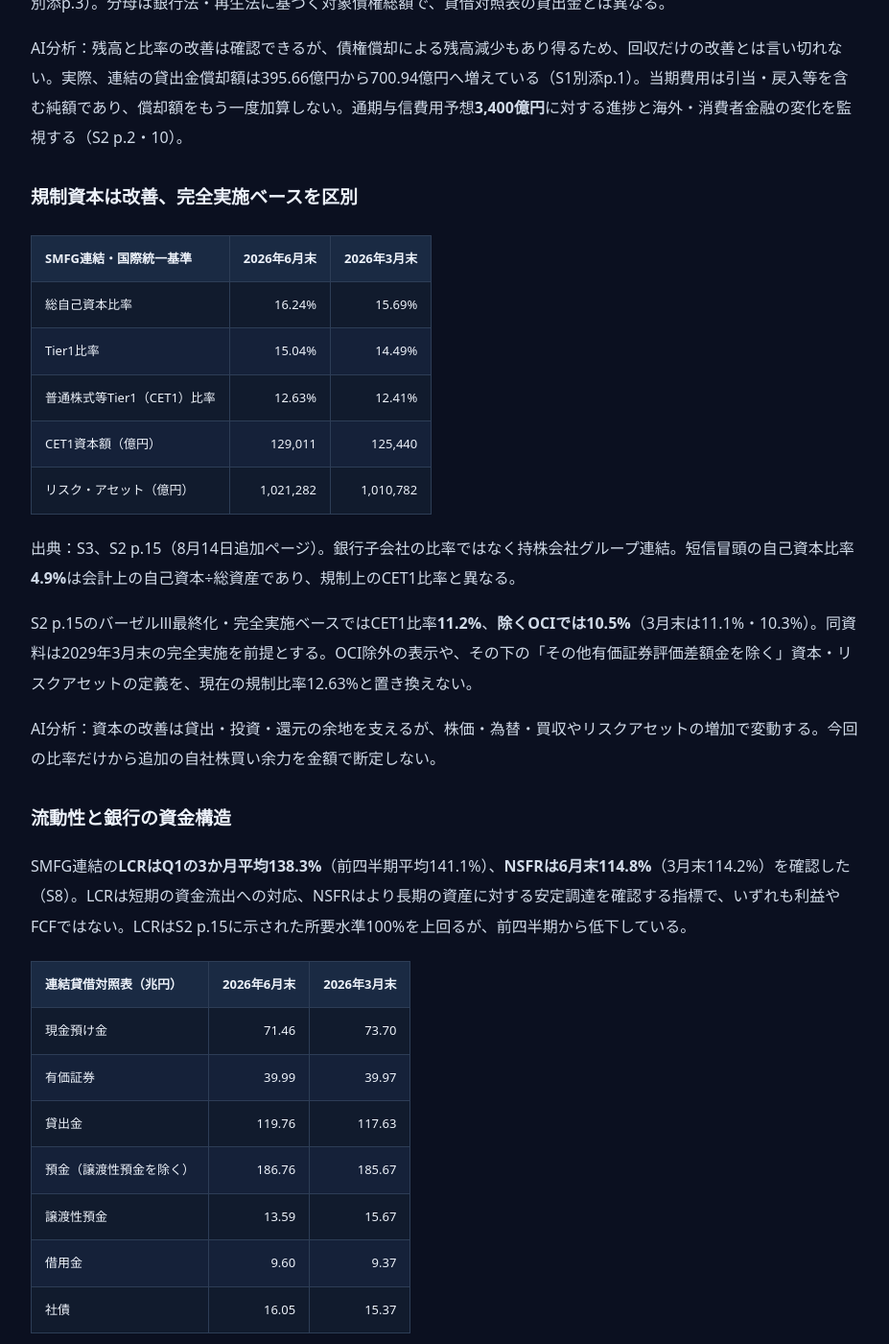
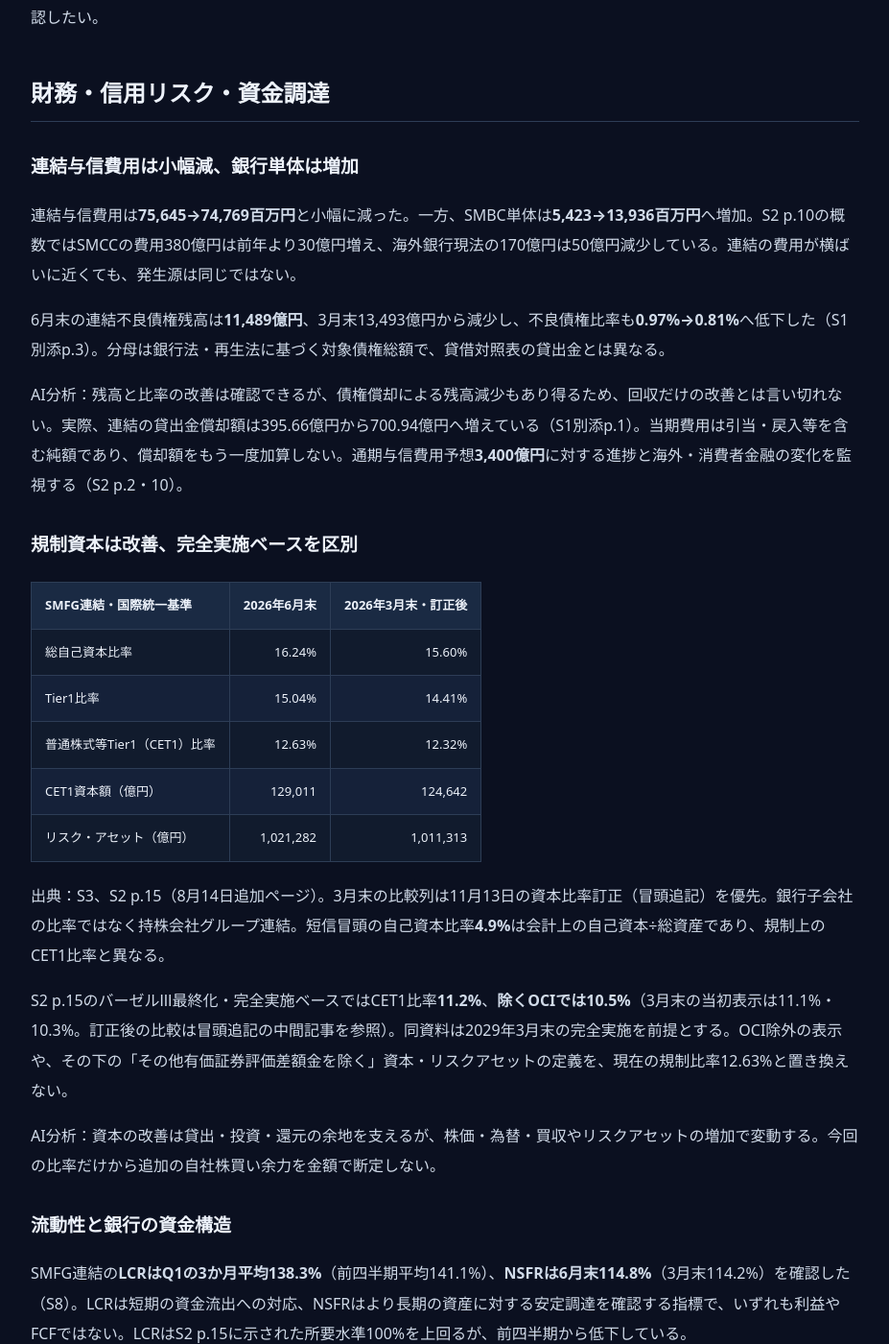
Before and after one commit to nick-shu3/investment-tankyu, a Jekyll site: the page built from _articles/smfg-fy2026-q1.md, in a window 1280 px wide and 1400 px high, scrolled down 6289 px. Shown: the whole window at 96% size, without its empty margins (176-1103 px from the left). Built offline with Jekyll 4.4.1, drawn with Linux system fonts in a browser that asks for light colours; some of the changed text lies outside the part shown.

Commit message:
Analyze SMFG interim results and record official prior-period corrections

```diff
--- a/_articles/smfg-fy2026-q1.md
+++ b/_articles/smfg-fy2026-q1.md
@@ -3,9 +3,9 @@ title: "SMFG 2027年3月期Q1決算｜国内増益と市場収益の持続性"
 company_id: smfg
 period: FY2026-Q1
 published: "2026-10-28"
-updated: "2026-10-28"
+updated: "2026-11-18"
 announcement: "2026-07-31"
-review_status: 公式資料照合・AI分析
+review_status: 公式資料照合・AI分析（会社訂正反映）
 rating: 好調
 rating_date: "2026-10-28"
 rating_reason: 国内の預貸金収益と手数料が伸び、経費率も改善。市場・売却益への依存、海外事業の減益、与信と金利リスクを継続監視する。
@@ -15,6 +15,14 @@ conclusions:
   - 親会社株主純利益は5,014億円、33.0%増。投信解約益やETF売却益も含み、増益の持続性を分けて判断する。
   - グローバル事業は減益。CET1比率12.63%と流動性を確認し、海外の採算改善と信用リスクを追う。
 ---
+
+## 2026年11月18日追記：会社の決算訂正
+
+11月13日、会社は2026年3月期の買入金銭債権の時価測定の誤りを公表した。3月末の総資産は328,411,534百万円、純資産は15,864,931百万円へ訂正。Q1の包括利益も訂正されたが、**本記事のQ1経常収益・経常利益・純利益、6月末CET1比率12.63%は変更なし**。下の規制資本表は比較元の3月末値を訂正後へ変更した。
+
+[訂正理由・影響（11月13日）](https://www.smfg.co.jp/news/pdf/j20261113_04.pdf)、[Q1短信訂正](https://www.smfg.co.jp/investor/financial/latest_statement/2027_3/202703_pr1113.pdf)、[資本比率訂正](https://www.smfg.co.jp/news/pdf/j20261113_03.pdf)を参照。Q1概要資料の完全実施ベースの比率は当初開示時の記録であり、最新の3月末比較値は[中間決算分析]({{ '/articles/smfg-fy2026-q2.html' | relative_url }})を参照する。
+
+**本文の業績評価・予想・次回予定は2026年10月28日時点の記録**であり、今回の追記で当時の評価日を変更しない。最新の中間決算では予想・配当が修正されている。
 
 ## 3行サマリー
 
@@ -149,17 +157,17 @@ AI分析：残高と比率の改善は確認できるが、債権償却による
 
 ### 規制資本は改善、完全実施ベースを区別
 
-| SMFG連結・国際統一基準 | 2026年6月末 | 2026年3月末 |
+| SMFG連結・国際統一基準 | 2026年6月末 | 2026年3月末・訂正後 |
 |:--|--:|--:|
-| 総自己資本比率 | 16.24% | 15.69% |
-| Tier1比率 | 15.04% | 14.49% |
-| 普通株式等Tier1（CET1）比率 | 12.63% | 12.41% |
-| CET1資本額（億円） | 129,011 | 125,440 |
-| リスク・アセット（億円） | <span style="white-space:nowrap">1,021,282</span> | <span style="white-space:nowrap">1,010,782</span> |
+| 総自己資本比率 | 16.24% | 15.60% |
+| Tier1比率 | 15.04% | 14.41% |
+| 普通株式等Tier1（CET1）比率 | 12.63% | 12.32% |
+| CET1資本額（億円） | 129,011 | 124,642 |
+| リスク・アセット（億円） | <span style="white-space:nowrap">1,021,282</span> | <span style="white-space:nowrap">1,011,313</span> |
 
-出典：S3、S2 p.15（8月14日追加ページ）。銀行子会社の比率ではなく持株会社グループ連結。短信冒頭の自己資本比率**4.9%**は会計上の自己資本÷総資産であり、規制上のCET1比率と異なる。
+出典：S3、S2 p.15（8月14日追加ページ）。3月末の比較列は11月13日の資本比率訂正（冒頭追記）を優先。銀行子会社の比率ではなく持株会社グループ連結。短信冒頭の自己資本比率**4.9%**は会計上の自己資本÷総資産であり、規制上のCET1比率と異なる。
 
-S2 p.15のバーゼルⅢ最終化・完全実施ベースではCET1比率**11.2%**、**除くOCIでは10.5%**（3月末は11.1%・10.3%）。同資料は2029年3月末の完全実施を前提とする。OCI除外の表示や、その下の「その他有価証券評価差額金を除く」資本・リスクアセットの定義を、現在の規制比率12.63%と置き換えない。
+S2 p.15のバーゼルⅢ最終化・完全実施ベースではCET1比率**11.2%**、**除くOCIでは10.5%**（3月末の当初表示は11.1%・10.3%。訂正後の比較は冒頭追記の中間記事を参照）。同資料は2029年3月末の完全実施を前提とする。OCI除外の表示や、その下の「その他有価証券評価差額金を除く」資本・リスクアセットの定義を、現在の規制比率12.63%と置き換えない。
 
 AI分析：資本の改善は貸出・投資・還元の余地を支えるが、株価・為替・買収やリスクアセットの増加で変動する。今回の比率だけから追加の自社株買い余力を金額で断定しない。
 
@@ -236,7 +244,7 @@ S5の消却予定日は8月20日であり、ここでは同資料の「予定」
 - **S0**：[会社概要](https://www.smfg.co.jp/company/info/overview.html)、[株式基本情報](https://www.smfg.co.jp/investor/stock/overview.html)。正式名称・コード・上場市場を確認。更新型ページで単一の公表日は記載なし。
 - **S1**：[2027年3月期 第1四半期決算短信〔日本基準〕（連結）](https://www.smfg.co.jp/investor/financial/latest_statement/2027_3/2027_1q_01.pdf)。2026年7月31日公表。冒頭：主要業績・EPS・配当・予想、添付p.3〜5：BS・PL、p.7：会計方針・税金費用、p.8：セグメント、p.9：CF未作成。別添p.1：連結利益の構成、p.2：銀行単体・コア利益、p.3：国内利回り・不良債権、p.4：有価証券。
 - **S2**：[2026年度1Q実績](https://www.smfg.co.jp/investor/financial/latest_statement/2027_3/2027_1q_03.pdf)。2026年7月31日公表、p.15は8月14日追加と明記。p.1〜5：増益要因・投信・ETF・費用、p.7〜10：貸出・与信、p.11〜15：債券・資金構造・資本、p.16〜17：為替影響等調整後の部門実績、p.21：用語定義。
-- **S3**：[2027年3月期第1四半期における自己資本比率の状況について](https://www.smfg.co.jp/news/pdf/j20260814_02.pdf)。2026年8月14日公表。SMFG連結・国際統一基準の表を使用。
+- **S3**：[2027年3月期第1四半期における自己資本比率の状況について](https://www.smfg.co.jp/news/pdf/j20260814_02.pdf)。2026年8月14日公表。11月13日付の訂正を比較列へ反映。SMFG連結・国際統一基準の表を使用。
 - **S4**：[自己株式の取得状況に関するお知らせ](https://www.smfg.co.jp/news/pdf/j20260701_01.pdf)。2026年7月1日公表。6月30日時点の取得累計と約定ベースの注記。
 - **S5**：[自己株式の取得状況および取得終了ならびに自己株式の消却に関するお知らせ](https://www.smfg.co.jp/news/pdf/j20260803_02.pdf)。2026年8月3日公表。7月の取得、取得完了の累計、消却予定を区別。
 - **S6**：[株主還元方針・配当情報](https://www.smfg.co.jp/investor/stock/dividend.html)、[株式基本情報](https://www.smfg.co.jp/investor/stock/overview.html)。累進的配当方針・配当性向、10月1日の2分割実施を確認。更新型ページの公表日は未記載。配当の当期予想・EPSの基準はS1も照合。
@@ -249,4 +257,6 @@ S5の消却予定日は8月20日であり、ここでは同資料の「予定」
 
 ### 更新履歴
 
+- 2026年11月18日：会社の11月13日付訂正を追記し、規制資本表の3月末比較値を訂正。CET1は12.41%→12.32%、総資本15.69%→15.60%、Tier1は14.49%→14.41%、CET1資本125,440→124,642億円、RWA1,010,782→1,011,313億円。6月末値とQ1主要PL・当初評価は維持。中間決算への導線を追加。
+
 - 2026年10月28日：初稿。公式短信・実績概要・8月14日の資本開示・流動性資料・自己株式取得・株式分割・次回日程を照合。Q1中と期末後の情報、連結と銀行単体、円ベースと為替影響等調整後、分割前後の1株指標を区別して記録した。
```
Also changed, not shown: _articles/smfg-fy2026-q2.md (added, +182 -0 lines), docs/unconfirmed.md (+14 -0 lines).
